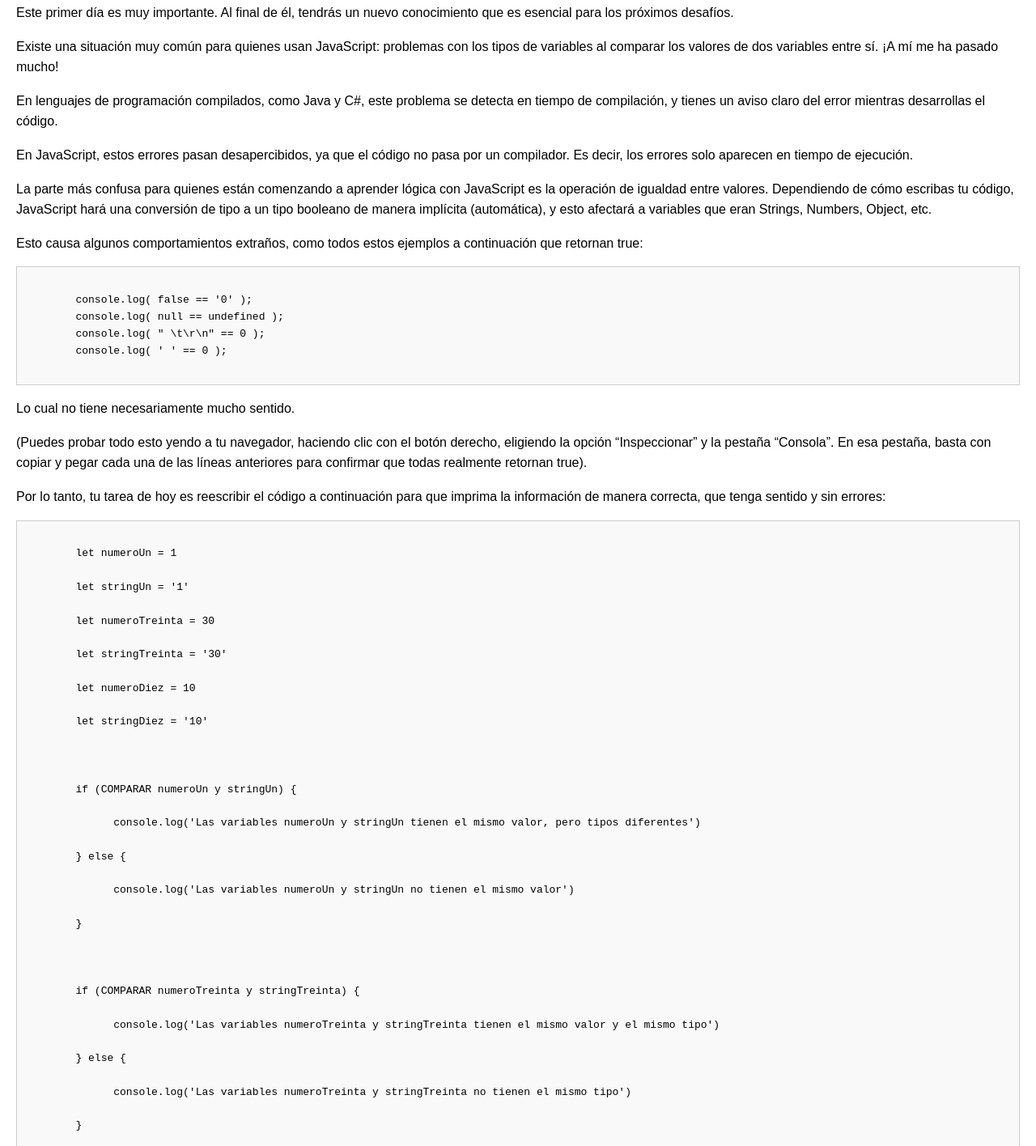
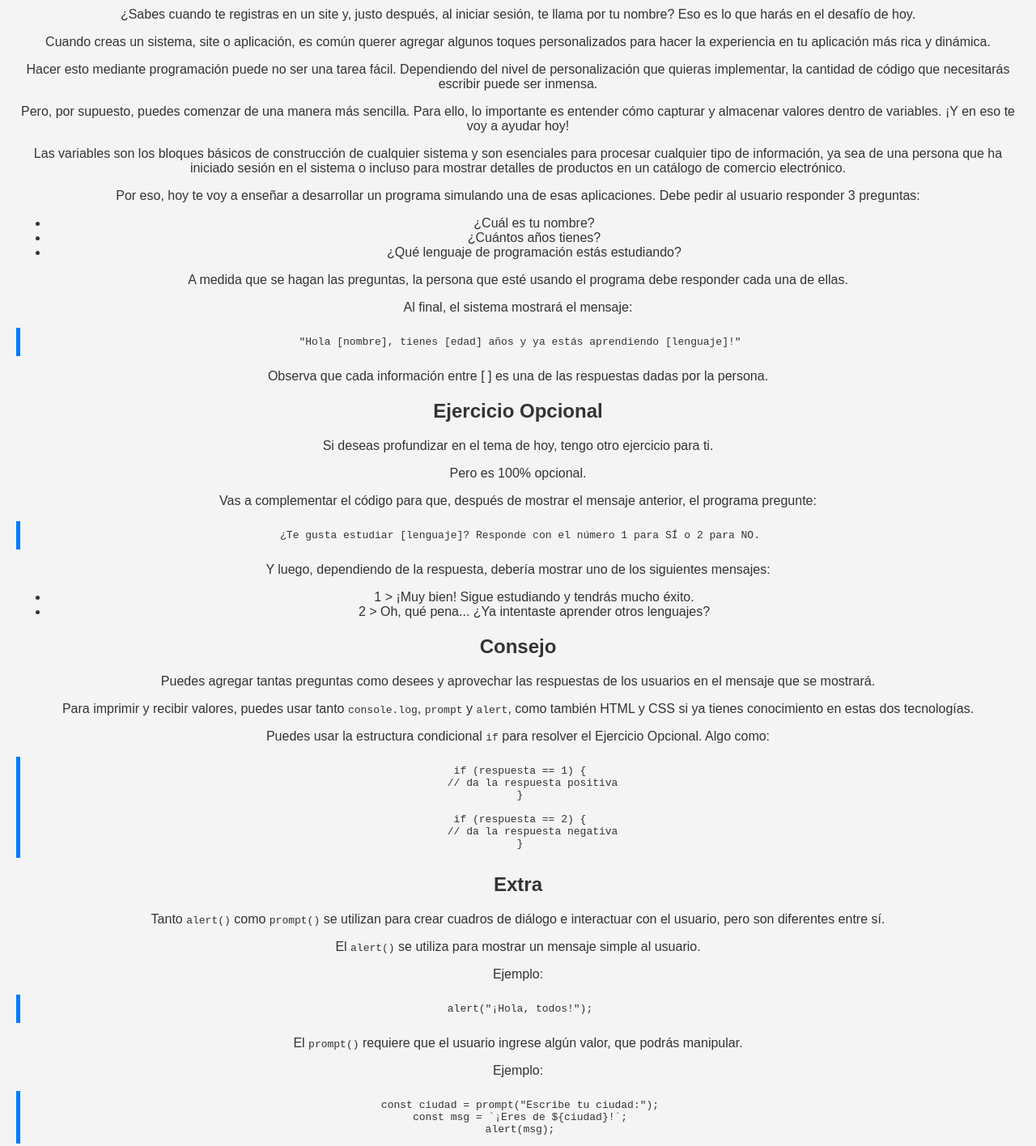
Before and after one commit to sdossow/7dayofcode, a plain HTML site: page dias/dia2.html in a window 1280 px wide. Shown: the part 91-1507 px from the top of the page at 81% size. Drawn offline with Linux system fonts and the light colour scheme; files that its build step writes are made by us from their sources.

Commit message:
actualizacion

```diff
--- a/dias/dia2.html
+++ b/dias/dia2.html
@@ -2,78 +2,105 @@
 <html lang="es">
 <head>
     <meta charset="UTF-8">
+    <meta http-equiv="X-UA-Compatible" content="IE=edge">
     <meta name="viewport" content="width=device-width, initial-scale=1.0">
-    <title>7DaysOfCode - Día 1</title>
+    <title>Día 2</title>
+    <link rel="stylesheet" href="styles.css">
     <style>
-        body {
-            font-family: Arial, sans-serif;
-            line-height: 1.6;
-            margin: 20px;
-        }
-        .code-box {
-            border: 1px solid #ccc;
+        /* Estilos internos para resaltar los cuadros de código */
+        pre {
+            background-color: #f4f4f4;
+            border-left: 5px solid #007bff;
             padding: 10px;
-            background-color: #f9f9f9;
-            font-family: monospace;
-            white-space: pre-wrap;
             overflow-x: auto;
         }
     </style>
 </head>
 <body>
-    <h1>¡Llegó la hora, ! Vas a comenzar tu jornada en el #7DaysOfCode ;)</h1>
-    <p>Este primer día es muy importante. Al final de él, tendrás un nuevo conocimiento que es esencial para los próximos desafíos.</p>
+    <header>
+        <h1>Día 2</h1>
+    </header>
+    <main>
+        <p>¿Sabes cuando te registras en un site y, justo después, al iniciar sesión, te llama por tu nombre? Eso es lo que harás en el desafío de hoy.</p>
 
-    <p>Existe una situación muy común para quienes usan JavaScript: problemas con los tipos de variables al comparar los valores de dos variables entre sí. ¡A mí me ha pasado mucho!</p>
+        <p>Cuando creas un sistema, site o aplicación, es común querer agregar algunos toques personalizados para hacer la experiencia en tu aplicación más rica y dinámica.</p>
 
-    <p>En lenguajes de programación compilados, como Java y C#, este problema se detecta en tiempo de compilación, y tienes un aviso claro del error mientras desarrollas el código.</p>
+        <p>Hacer esto mediante programación puede no ser una tarea fácil. Dependiendo del nivel de personalización que quieras implementar, la cantidad de código que necesitarás escribir puede ser inmensa.</p>
 
-    <p>En JavaScript, estos errores pasan desapercibidos, ya que el código no pasa por un compilador. Es decir, los errores solo aparecen en tiempo de ejecución.</p>
+        <p>Pero, por supuesto, puedes comenzar de una manera más sencilla. Para ello, lo importante es entender cómo capturar y almacenar valores dentro de variables. ¡Y en eso te voy a ayudar hoy!</p>
 
-    <p>La parte más confusa para quienes están comenzando a aprender lógica con JavaScript es la operación de igualdad entre valores. Dependiendo de cómo escribas tu código, JavaScript hará una conversión de tipo a un tipo booleano de manera implícita (automática), y esto afectará a variables que eran Strings, Numbers, Object, etc.</p>
+        <p>Las variables son los bloques básicos de construcción de cualquier sistema y son esenciales para procesar cualquier tipo de información, ya sea de una persona que ha iniciado sesión en el sistema o incluso para mostrar detalles de productos en un catálogo de comercio electrónico.</p>
 
-    <p>Esto causa algunos comportamientos extraños, como todos estos ejemplos a continuación que retornan true:</p>
+        <p>Por eso, hoy te voy a enseñar a desarrollar un programa simulando una de esas aplicaciones. Debe pedir al usuario responder 3 preguntas:</p>
 
-    <div class="code-box">
-        console.log( false == '0' );
-        console.log( null == undefined );
-        console.log( " \t\r\n" == 0 );
-        console.log( ' ' == 0 );
-    </div>
+        <ul>
+            <li>¿Cuál es tu nombre?</li>
+            <li>¿Cuántos años tienes?</li>
+            <li>¿Qué lenguaje de programación estás estudiando?</li>
+        </ul>
 
-    <p>Lo cual no tiene necesariamente mucho sentido.</p>
+        <p>A medida que se hagan las preguntas, la persona que esté usando el programa debe responder cada una de ellas.</p>
 
-    <p>(Puedes probar todo esto yendo a tu navegador, haciendo clic con el botón derecho, eligiendo la opción “Inspeccionar” y la pestaña “Consola”. En esa pestaña, basta con copiar y pegar cada una de las líneas anteriores para confirmar que todas realmente retornan true).</p>
+        <p>Al final, el sistema mostrará el mensaje:</p>
 
-    <p>Por lo tanto, tu tarea de hoy es reescribir el código a continuación para que imprima la información de manera correcta, que tenga sentido y sin errores:</p>
+        <pre><code>"Hola [nombre], tienes [edad] años y ya estás aprendiendo [lenguaje]!"</code></pre>
 
-    <div class="code-box">
-        let numeroUn = 1<br>
-        let stringUn = '1'<br>
-        let numeroTreinta = 30<br>
-        let stringTreinta = '30'<br>
-        let numeroDiez = 10<br>
-        let stringDiez = '10'<br><br>
+        <p>Observa que cada información entre [ ] es una de las respuestas dadas por la persona.</p>
 
-        if (COMPARAR numeroUn y stringUn) {<br>
-            &nbsp;&nbsp;console.log('Las variables numeroUn y stringUn tienen el mismo valor, pero tipos diferentes')<br>
-        } else {<br>
-            &nbsp;&nbsp;console.log('Las variables numeroUn y stringUn no tienen el mismo valor')<br>
-        }<br><br>
+        <h2>Ejercicio Opcional</h2>
 
-        if (COMPARAR numeroTreinta y stringTreinta) {<br>
-            &nbsp;&nbsp;console.log('Las variables numeroTreinta y stringTreinta tienen el mismo valor y el mismo tipo')<br>
-        } else {<br>
-            &nbsp;&nbsp;console.log('Las variables numeroTreinta y stringTreinta no tienen el mismo tipo')<br>
-        }<br><br>
+        <p>Si deseas profundizar en el tema de hoy, tengo otro ejercicio para ti.</p>
 
-        if (COMPARAR numeroDiez y stringDiez) {<br>
-            &nbsp;&nbsp;console.log('Las variables numeroDiez y stringDiez tienen el mismo valor, pero tipos diferentes')<br>
-        } else {<br>
-            &nbsp;&nbsp;console.log('Las variables numeroDiez y stringDiez no tienen el mismo valor')<br>
-        }
-    </div>
+        <p>Pero es 100% opcional.</p>
 
-    <button onclick="completeDay(1)">Completar Día 1</button>
+        <p>Vas a complementar el código para que, después de mostrar el mensaje anterior, el programa pregunte:</p>
+
+        <pre><code>¿Te gusta estudiar [lenguaje]? Responde con el número 1 para SÍ o 2 para NO.</code></pre>
+
+        <p>Y luego, dependiendo de la respuesta, debería mostrar uno de los siguientes mensajes:</p>
+
+        <ul>
+            <li>1 &gt; ¡Muy bien! Sigue estudiando y tendrás mucho éxito.</li>
+            <li>2 &gt; Oh, qué pena... ¿Ya intentaste aprender otros lenguajes?</li>
+        </ul>
+
+        <h2>Consejo</h2>
+
+        <p>Puedes agregar tantas preguntas como desees y aprovechar las respuestas de los usuarios en el mensaje que se mostrará.</p>
+
+        <p>Para imprimir y recibir valores, puedes usar tanto <code>console.log</code>, <code>prompt</code> y <code>alert</code>, como también HTML y CSS si ya tienes conocimiento en estas dos tecnologías.</p>
+
+        <p>Puedes usar la estructura condicional <code>if</code> para resolver el Ejercicio Opcional. Algo como:</p>
+
+        <pre><code>if (respuesta == 1) {
+    // da la respuesta positiva
+}
+
+if (respuesta == 2) {
+    // da la respuesta negativa
+}</code></pre>
+
+        <h2>Extra</h2>
+
+        <p>Tanto <code>alert()</code> como <code>prompt()</code> se utilizan para crear cuadros de diálogo e interactuar con el usuario, pero son diferentes entre sí.</p>
+
+        <p>El <code>alert()</code> se utiliza para mostrar un mensaje simple al usuario.</p>
+
+        <p>Ejemplo:</p>
+
+        <pre><code>alert("¡Hola, todos!");</code></pre>
+
+        <p>El <code>prompt()</code> requiere que el usuario ingrese algún valor, que podrás manipular.</p>
+
+        <p>Ejemplo:</p>
+
+        <pre><code>const ciudad = prompt("Escribe tu ciudad:");
+const msg = `¡Eres de ${ciudad}!`;
+alert(msg);</code></pre>
+
+        <p>Prueba los códigos anteriores e intenta adaptarlos a tu programa.</p>
+    </main>
+
+    <script src="script.js"></script>
 </body>
 </html>
```
